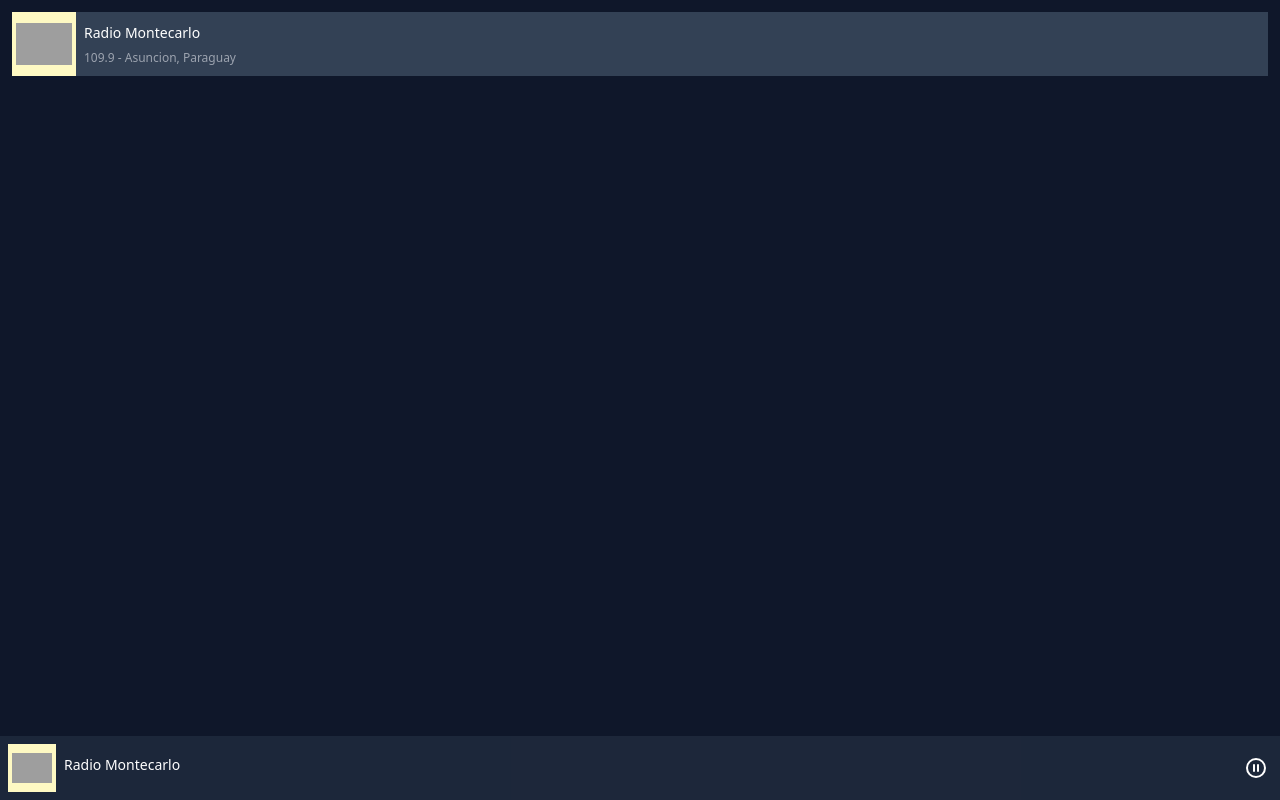
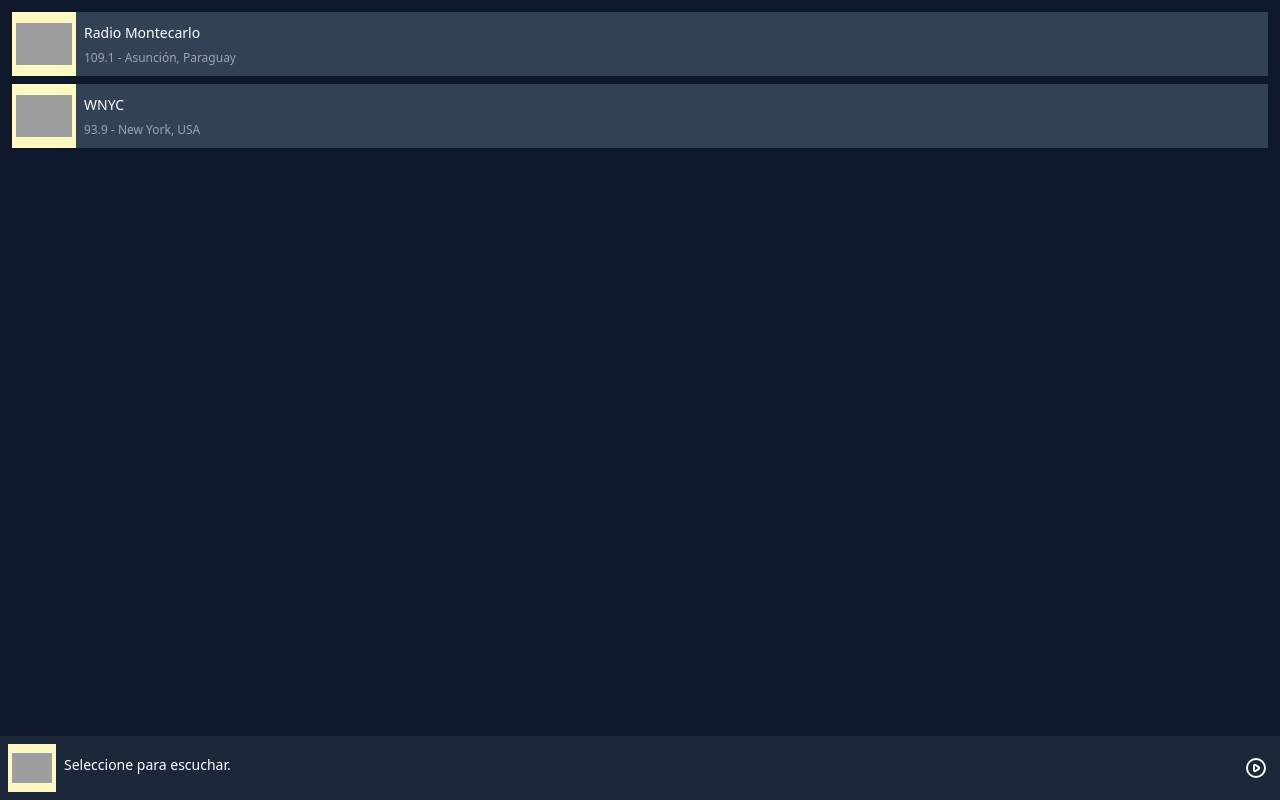
Before and after one commit to blasferna/radio, a website built with webpack: page src/index.html in a window 1280 px wide. Both pictures are taken after a click on the link 1256 px from the left and 768 px from the top of the page. Built offline with nearby package versions, Linux system fonts and the light colour scheme; no server answers; grey boxes are pictures that could not be loaded.

Commit message:
Improvements

```diff
--- a/src/index.html
+++ b/src/index.html
@@ -2,6 +2,7 @@
 <html>
     <head>
         <meta charset="utf-8" />
+        <meta name="viewport" content="width=device-width, initial-scale=1.0" />
         <title>Webpack App</title>
     </head>
     <body>
@@ -9,41 +10,25 @@
         <div class="w-full min-h-screen">
             <div class="flex flex-col h-screen">
               <div class="grow bg-slate-900">
-                 <div class="flex flex-col p-3 min-h-full space-y-2">
-
-                    <a href="javascript:void(0)" class="group w-full bg-slate-700 hover:bg-slate-800">
-                        <div class="w-full flex h-16">
-                          <div class="w-16 h-16 flex p-1 bg-yellow-100 group-hover:opacity-50">
-                            <img class="object-contain" src="https://www.radiomontecarlo.com.py/wp-content/uploads/2019/06/logo-montecarlo.svg">
-                            </img>
-                          </div>
-                          <div class="grow p-2">
-                              <p> <span class="text-sm text-white font-medium"> Radio Montecarlo</span>
-                              <br> <span class="text-xs text-gray-400"> 109.9 - Asuncion, Paraguay </span>
-                              </p>
-                          </div>
-                        </div>
-                    </a>
-
-
-                   <div class="h-16 w-full">&nbsp;</div>
+                 <div class="flex flex-col p-3 min-h-full space-y-2" id="stations">
                  </div>
               </div>
               <div class="h-16 w-full  bg-slate-800 bg-opacity-95 fixed bottom-0">
                   <div class="w-full h-full p-2 flex">
                         <div class="w-12 h-12 flex p-1 bg-yellow-100 group-hover:opacity-50">
-                          <img class="object-contain" src="https://www.radiomontecarlo.com.py/wp-content/uploads/2019/06/logo-montecarlo.svg">
+                          <img class="object-contain" id="current-station-logo" src="https://i.ibb.co/2gR0GML/descarga.png">
                           </img>
                         </div>
                           <div class="grow p-2">
-                              <p> <span class="text-sm text-white font-medium"> Radio Montecarlo</span>
+                              <p> <span class="text-sm text-white font-medium" id="current-station-name">Seleccione para escuchar.</span>
                               </p>
                           </div>
                           <div class="text-white flex items-center pr-1">
                             <a id="play" href="javascript:void(0)">
-            <svg xmlns="http://www.w3.org/2000/svg" class="h-6 w-6" fill="none" viewBox="0 0 24 24" stroke="currentColor" stroke-width="2">
-              <path stroke-linecap="round" stroke-linejoin="round" d="M10 9v6m4-6v6m7-3a9 9 0 11-18 0 9 9 0 0118 0z" />
-            </svg>
+                              <svg xmlns="http://www.w3.org/2000/svg" class="h-6 w-6" fill="none" viewBox="0 0 24 24" stroke="currentColor" stroke-width="2">
+                                <path stroke-linecap="round" stroke-linejoin="round" d="M14.752 11.168l-3.197-2.132A1 1 0 0010 9.87v4.263a1 1 0 001.555.832l3.197-2.132a1 1 0 000-1.664z" />
+                                <path stroke-linecap="round" stroke-linejoin="round" d="M21 12a9 9 0 11-18 0 9 9 0 0118 0z" />
+                              </svg>
                             </a>
                           </div>
                   </div>
--- a/src/index.js
+++ b/src/index.js
@@ -2,18 +2,120 @@
 
 import rPlayer from "./rplayer";
 
+var audio = new rPlayer();
+var currentStationUrl = "";
 const play = document.getElementById("play");
+const currentStationName = document.getElementById("current-station-name");
+const currentStationLogo = document.getElementById("current-station-logo");
+
+
+const STATIONS = [
+  {
+    id: 0,
+    name: "Radio Montecarlo",
+    frequency: "109.1",
+    city: "Asunción",
+    country: "Paraguay",
+    streamUrl:
+      "https://www.desdepylabs.com/Stream/StreamUrl/montecarlo/hls/endpoint",
+    logoUrl:
+      "https://www.radiomontecarlo.com.py/wp-content/uploads/2019/06/logo-montecarlo.svg",
+  },
+  {
+    id: 1,
+    name: "WNYC",
+    frequency: "93.9",
+    city: "New York",
+    country: "USA",
+    streamUrl:
+      "https://fm939.wnyc.org/wnycfm-mobile.aac",
+    logoUrl:
+      "https://media.wnyc.org/i/300/300/c/80/1/wnyc_square_logo.png",
+  },
+];
+
+const playSvg = `
+<svg xmlns="http://www.w3.org/2000/svg" class="h-6 w-6" fill="none" viewBox="0 0 24 24" stroke="currentColor" stroke-width="2">
+<path stroke-linecap="round" stroke-linejoin="round" d="M14.752 11.168l-3.197-2.132A1 1 0 0010 9.87v4.263a1 1 0 001.555.832l3.197-2.132a1 1 0 000-1.664z" />
+<path stroke-linecap="round" stroke-linejoin="round" d="M21 12a9 9 0 11-18 0 9 9 0 0118 0z" />
+</svg>
+`;
+
+const pauseSvg = `
+<svg xmlns="http://www.w3.org/2000/svg" class="h-6 w-6" fill="none" viewBox="0 0 24 24" stroke="currentColor" stroke-width="2">
+<path stroke-linecap="round" stroke-linejoin="round" d="M10 9v6m4-6v6m7-3a9 9 0 11-18 0 9 9 0 0118 0z" />
+</svg>
+`;
+
+const changePlayIcon = function (icon) {
+  if (icon === "play") {
+    play.innerHTML = playSvg;
+  } else {
+    play.innerHTML = pauseSvg;
+  }
+};
+
+const createStationCard = function ({
+  id,
+  name,
+  frequency,
+  city,
+  country,
+  logoUrl,
+}) {
+  return `
+  <a href="javascript:void(0)" data-id="${id}" class="station group w-full bg-slate-700 hover:bg-slate-800">
+  <div class="w-full flex h-16">
+    <div class="w-16 h-16 flex p-1 bg-yellow-100 group-hover:opacity-50">
+      <img class="object-contain" src="${logoUrl}">
+      </img>
+    </div>
+    <div class="grow p-2">
+        <p> <span class="text-sm text-white font-medium">${name}</span>
+        <br> <span class="text-xs text-gray-400"> ${frequency} - ${city}, ${country} </span>
+        </p>
+    </div>
+  </div>
+  </a>
+  `;
+};
+
+const loadStations = function () {
+  let stations = document.getElementById("stations");
+  STATIONS.forEach((station) => {
+    stations.insertAdjacentHTML('beforeend', createStationCard(station));
+  });
+  stations.insertAdjacentHTML('beforeend', `<div class="h-16 w-full">&nbsp;</div>`);
+
+  document.querySelectorAll('.station').forEach(station=>{
+    station.addEventListener("click", function(e){
+      setCurrentStation(e.target.closest('.station').getAttribute("data-id"));
+    });
+  });
+};
+
+const setCurrentStation = function (id){
+  let current = STATIONS[id];
+  currentStationName.innerText = current.name;
+  currentStationLogo.setAttribute("src", current.logoUrl);
+  currentStationUrl = current.streamUrl;
+}
+
 
 play.addEventListener("click", function () {
-  var audio = new rPlayer();
+  if (audio.playing) {
+    audio.stop();
+    changePlayIcon("play");
+  } else {
+    if (audio.paused) {
+      fetch(
+        `https://whereisblas.herokuapp.com/get-redirect-url?url=${currentStationUrl}`
+      )
+        .then((response) => response.json())
+        .then(function (data) {
+          audio.playSrc(data.url);
 
-  audio.playSrc(
-    "https://rds3.desdeparaguay.net/movmontecarlo/movmontecarlo.stream/playlist.m3u8?k=6b79af33235d1ec0b44d03ece82438d56077e8935eaf60c601a8a2724791c07a&exp=1656509177"
-  );
-
-  audio.ontimeupdate = function () {
-    console.log("Time:", audio.currentTime);
-  };
+          changePlayIcon("pause");
 
           console.log("Playing:", audio.playing);
           console.log("Volume:", audio.volume * 100);
@@ -22,3 +124,8 @@
           console.log("Source:", audio.src);
           console.log("isHls:", audio.isHls);
         });
+    }
+  }
+});
+
+loadStations();
```
Lines whose indentation alone changed are shown as unchanged.
